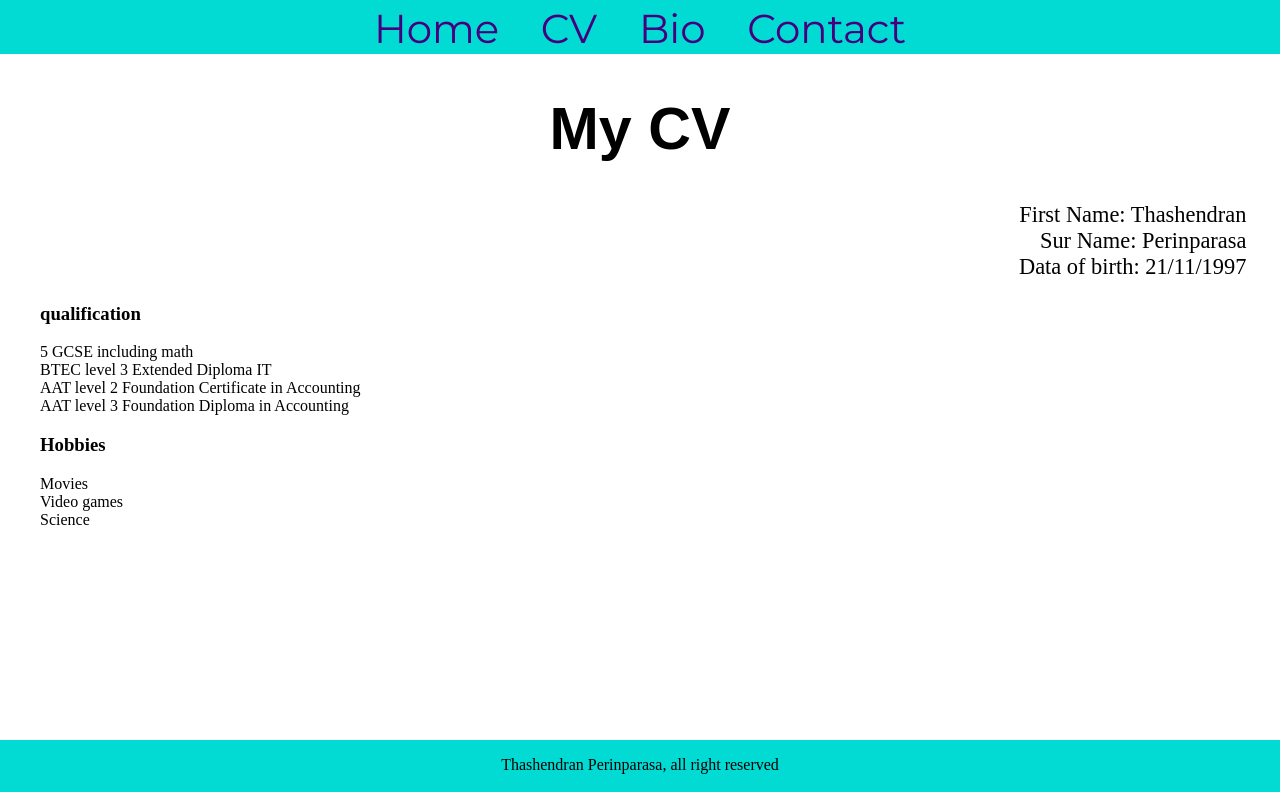
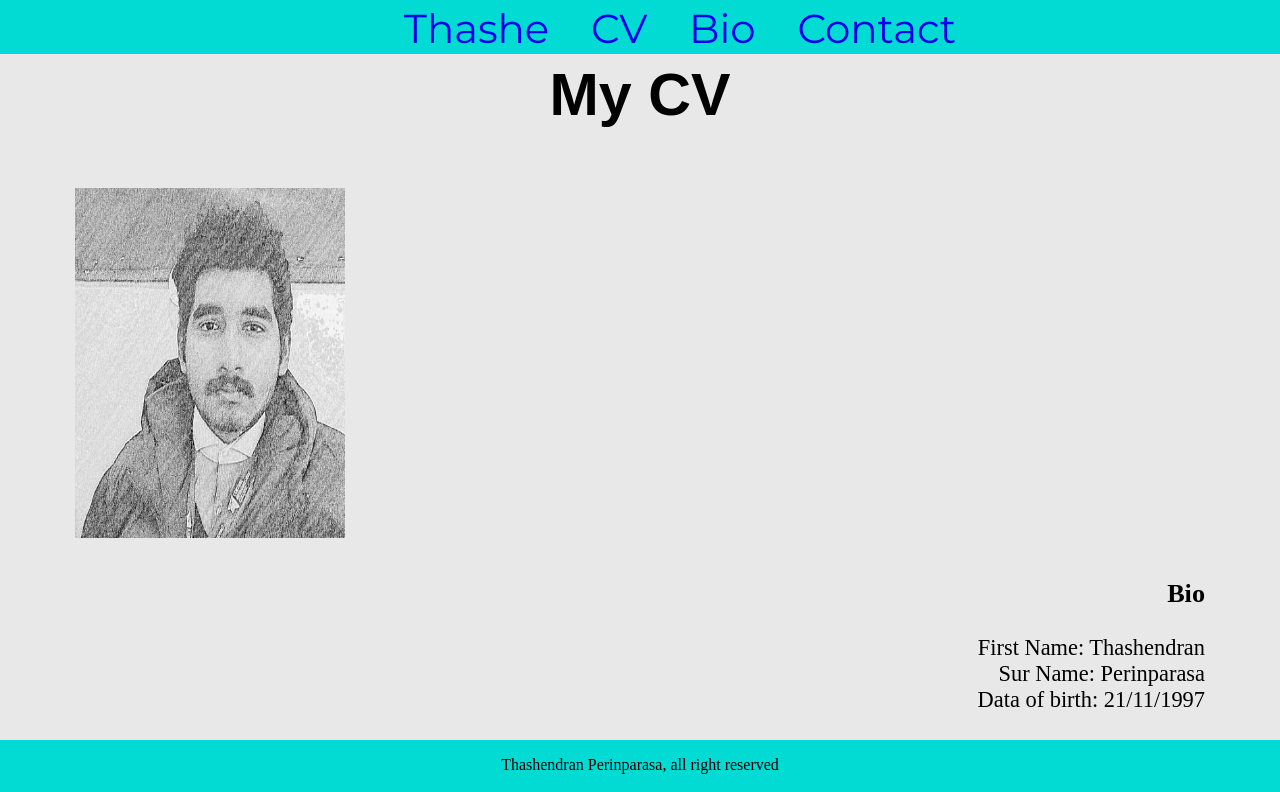
Before and after one commit to Thashendran/csy1018-assign1, a plain HTML site: page cv.html in a window 1280 px wide. Shown: the top 792 px of the page. Drawn offline with Linux system fonts and the light colour scheme; a web font is replaced by a local one.

Commit message:
major modification final

```diff
--- a/css/style.css
+++ b/css/style.css
@@ -1,121 +1,129 @@
-html, body{
-  height: 100%;
-  background-color: white;
-  margin: auto;
-
-}
 body {
-  display: flex;
-  flex-direction: column;
-  background-color: (33,111,237);
+    background-color: rgb(232, 232, 232);
     margin: 0;
 }
-.name {
-  background-color: white;
-  text-align: center;
-  font-family: "molle",cursive;
 
+.main-content {
+    flex: 1 1;
+    flex-direction: column;
 }
 
+.name {
+    background-color: rgb(232, 232, 232);
+    text-align: center;
+    font-family: "molle", cursive;
+    padding-top: 40px;
+}
 
-
-
-.nav-item{
+.nav-item {
+    position: fixed;
+    top: 0;
+    width: 100%;
     background-color: rgb(2, 219, 212);
     font-size: 2.8em;
     padding: 10;
-list-style-type:none;
+    list-style-type: none;
     margin: 0;
-padding: 0;
     float: center;
-overflow: hidden;
     text-align: center;
     font-family: 'Montserrat', sans-serif;
+}
 
-}
 .home-nav {
     list-style-type: none;
-  margin:0;
+    margin: 0;
     padding: 15px;
     display: block;
     width: 60px;
     display: inline;
     font-size: 0.9em;
-  border-style:none;
+    border-style: none;
     color: rgb(99, 5, 175);
 }
 
 a {
     text-decoration: none;
-  color:rgb(70, 0, 127);
 }
 
-
-
 .page-head {
-  background:white;
+    background: rgb(232, 232, 232);
     text-align: center;
     font-family: fantasy;
     text-transform: capitalize;
     font-size: 3.7em;
+    padding: 20px;
 }
 
 .bio-data {
     text-align: right;
     list-style-type: none;
     font-size: 1.4em;
-  padding-right: 1.5em;
-
+    padding-right: 75px;
 }
 
 .main-image {
-
     margin: 0 auto;
     display: block;
+}
 
+.cv-image {
+    height: 350px;
+    width: 270px;
+    padding-left: 75px;
+    padding-bottom: 10px;
+    margin: 0;
 }
 
 .contact-info {
     list-style-type: none;
     text-align: center;
-
+    font-size: 1.4em;
 }
 
 .cv-detail {
-font-family: cursive;
-font-size: 35px;
+    padding-left: 75px;
+    padding-right: 75px;
+    font-size: 1.5em;
 }
 
-.qalification{
+.qualification {
     list-style-type: none;
-
-}
-.hobbies{
-  list-style-type: none;
-
+    font-size: 1.4em;
+    text-align: left;
+    padding-left: 75px;
+    padding-bottom: 75px;
 }
 
-.footer{
+.footer {
     text-align: center;
     position: fixed;
     bottom: 0;
     width: 100%;
-  height:7.5%;
-  background: rgb(2, 219, 212);
+    height: 7.5%;
+    background-color: rgb(2, 219, 212);
+}
+
+.face-link {
+    padding-top: 50px;
+    height: 150px;
+    width: 150px;
 }
 
 
 /* form stayling section */
+
+
 /*https://developer.mozilla.org/en-US/docs/Web/Guide/HTML/Forms/My_first_HTML_form*/
+
 form {
-  margin:0 auto;
+    margin: 0 auto;
     width: 400px;
     padding: 1em;
     border: 1.5px solid black;
     border-radius: 1em;
 }
 
-form div + div {
+form div+div {
     margin-top: 1em:auto;
 }
 
@@ -132,9 +140,12 @@ input, textarea {
     box-sizing: border-box;
     border: 1px solid #999;
 }
-input:focus, textarea;focus {
+
+input:focus, textarea;
+focus {
     border-color: #000;
 }
+
 textarea {
     vertical-align: top;
     height: 5em;
@@ -144,7 +155,10 @@ textarea {
 .button {
     padding-left: 90px;
 }
+
 button {
     margin-left: .5em;
 }
+
+
 /* form stayling section */
--- a/cv.html
+++ b/cv.html
@@ -1,38 +1,43 @@
 <!DOCTYPE html>
 <html>
+
 <head>
     <meta charset="utf-8">
-    <link rel="stylesheet"   href="css/style.css"/>
+    <link rel="stylesheet" href="css/style.css" />
     <link href="https://fonts.googleapis.com/css?family=Bungee" rel="stylesheet">
     <link href="https://fonts.googleapis.com/css?family=Molle:400i" rel="stylesheet">
     <link href="https://fonts.googleapis.com/css?family=Montserrat" rel="stylesheet">
     <title>Curriculum vitae</title>
 </head>
+
 <body>
+    <header>
+        <ul class="nav-item">
+            <li class="home-nav"><a href="index.html">Thashe</a></li>
+            <li class="home-nav"><a href="cv.html">CV</a></li>
+            <li class="home-nav"><a href="bio.html">Bio</a></li>
+            <li class="home-nav"><a href="contact.html">Contact</a></li>
+        </ul>
+    </header>
+
+    <main class="main-content">
         <div>
-    <ul class= "nav-item">
-      <li class = "home-nav"><a href="index.html" >Home</a></li>
-      <li class= "home-nav"><a href="cv.html" >CV</a></li>
-      <li class= "home-nav"><a href="bio.html">Bio</a></li>
-      <li class= "home-nav"><a href="contact.html">Contact</a></li>
-    </ul>
+            <h1 class="page-head"> My CV</h1>
         </div>
-
         <div>
-    <header>
-       <h1 class="page-head"> My CV</h1>
-    </header>
+            <img class="cv-image" src="images/Thashe2.jpg" alt="bio-picture"> </img>
+        </div>
         <div>
-        <ul class= "bio-data">
+            <ul class="bio-data">
+                <h3>Bio</h3>
                 <li>First Name: Thashendran</li>
                 <li>Sur Name: Perinparasa</li>
                 <li>Data of birth: 21/11/1997 </li>
             </ul>
         </div>
-
         <div>
-        <ul class="qalification">
-          <h3> qualification</h3>
+            <ul class="qualification">
+                <h3> Qualification</h3>
                 <li>5 GCSE including math</li>
                 <li>BTEC level 3 Extended Diploma IT</li>
                 <li>AAT level 2 Foundation Certificate in Accounting </li>
@@ -41,21 +46,30 @@
         </div>
 
         <div>
-      <ul class= "hobbies">
+            <ul class="qualification">
                 <h3> Hobbies</h3>
                 <li>Movies</li>
                 <li>Video games </li>
                 <li>Science</li>
         </div>
+        <div>
+            <ul class="qualification">
+                <h3> Skills</h3>
+                <li>Java</li>
+                <li>HTML</li>
+                <li>CSS</li>
+        </div>
 
 
 
+    </main>
+    <footer>
+        <div class="footer">
+            <p>Thashendran Perinparasa, all right reserved</p>
+        </div>
+    </footer>
 
-<div>
-<footer class="footer">
-  <p>Thashendran Perinparasa, all right reserved</p>
-
-<div>
 
 </body>
+
 </html>
```
Also changed, not shown: bio.html (+24 -22 lines), contact.html (+30 -22 lines), index.html (+24 -16 lines), images/facebook.png (added), images/thashe2.jpg (added). Lines whose indentation alone changed are shown as unchanged.
